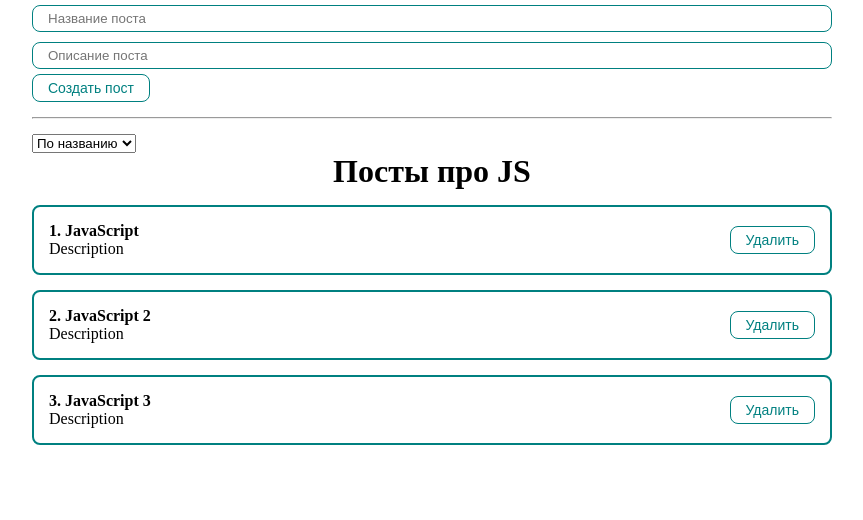
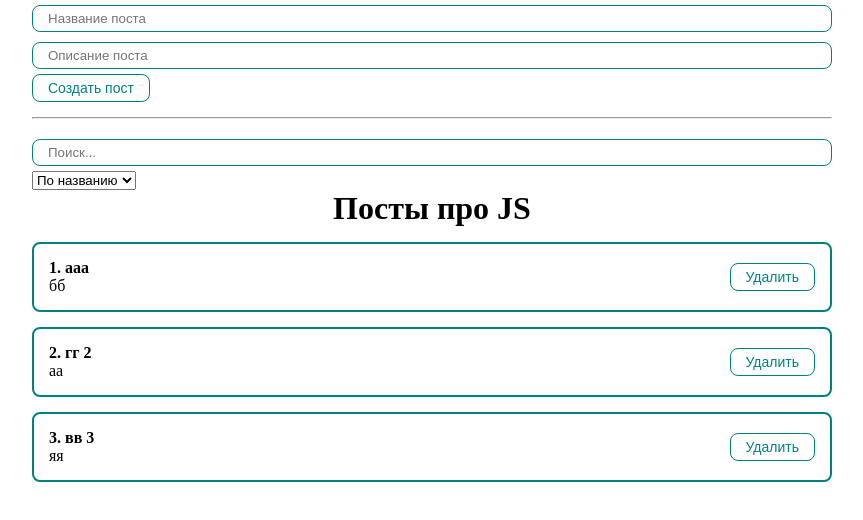
Before and after one commit to vesta228322/learn-react-new-Ulbi-TV-, a React (Create React App) app: page / in a window 1280 px wide. Shown: the top 520 px of the page, without its empty margins (208-1071 px from the left). Built offline with nearby package versions, Linux system fonts and the light colour scheme.

Commit message:
new component filter

```diff
--- a/src/App.js
+++ b/src/App.js
@@ -1,16 +1,16 @@
-import { useState } from "react";
+import { useMemo, useState } from "react";
 import PostList from "./components/PostList";
 import PostForm from "./components/PostForm";
 
 import './styles/App.scss';
-import MySelect from "./components/UI/select/MySelect";
+import PostFilter from "./components/PostFilter";
 
 function App() {
 
     const [posts, setPosts] = useState([
-        { id: 1, title: 'JavaScript', body: 'Description' },
-        { id: 2, title: 'JavaScript 2', body: 'Description' },
-        { id: 3, title: 'JavaScript 3', body: 'Description' }
+        { id: 1, title: 'ааа', body: 'бб' },
+        { id: 2, title: 'гг 2', body: 'аа' },
+        { id: 3, title: 'вв 3', body: 'яя' }
     ])
 
     // const [posts2, setPosts2] = useState([
@@ -18,6 +18,19 @@ function App() {
     //     { id: 2, title: 'Python 2', body: 'Description' },
     //     { id: 3, title: 'Python 3', body: 'Description' }
     // ])
+
+    const [filter, setFilter] = useState({sort: '', query: ''})
+    const sortedPost = useMemo(() => {
+
+        if (filter.sort) {
+            [...posts].sort((a, b) => a[filter.sort].localeCompare(b[filter.sort]))
+        }
+        return posts;
+    }, [filter.sort, posts]);
+
+    const sortedAndSearchPost = useMemo(() => {
+        return sortedPost.filter(post => post.title.toLocaleLowerCase().includes(filter.query))
+    }, [filter.query, sortedPost])
 
     const createPost = (newPost) => {
         setPosts([...posts, newPost]);
@@ -27,24 +40,18 @@ function App() {
         setPosts(posts.filter(p => p.id !== post.id));
     }
 
-
     return (
         <div className="App">
             <PostForm create={createPost} />
-            <hr style={{margin: '15px 0'}} />
-            <div>
-                <MySelect
-                    defoultValue={'Сортировка'}
-                    options={[
-                        {value: 'title', name: 'По названию'},
-                        {value: 'body', name: 'По описанию'},
-                        ]}
-                />
-            </div>
+            <hr style={{ margin: '15px 0' }} />
+            <PostFilter
+                filter={filter}
+                setFilter={setFilter}
+            />
             {
-                posts.length
+                sortedAndSearchPost.length
                     ?
-                    <PostList remove={removePost} posts={posts} title={'Посты про JS'} />
+                    <PostList remove={removePost} posts={sortedAndSearchPost} title={'Посты про JS'} />
                     :
                     <h1
                         style={{ textAlign: 'center' }} >
@@ -57,5 +64,3 @@ function App() {
 }
 
 export default App;
-
-// Продолжить урок (просмотр на 1:02:22)
--- /dev/null
+++ b/src/components/PostFilter.jsx
@@ -0,0 +1,26 @@
+import React from 'react'
+import MySelect from './UI/select/MySelect'
+import MyInput from './UI/input/MyInput'
+
+function PostFilter({filter, setFilter}) {
+    return (
+        <div>
+            <MyInput
+                value={filter.query}
+                onChange={e => setFilter({...filter, query: e.target.value})}
+                placeholder={'Поиск...'}
+            />
+            <MySelect
+                value={filter.sort}
+                onChange={selectedSort => setFilter({...filter, sort: selectedSort})}
+                defoultValue={'Сортировка'}
+                options={[
+                    { value: 'title', name: 'По названию' },
+                    { value: 'body', name: 'По описанию' },
+                ]}
+            />
+        </div>
+    )
+}
+
+export default PostFilter
```
